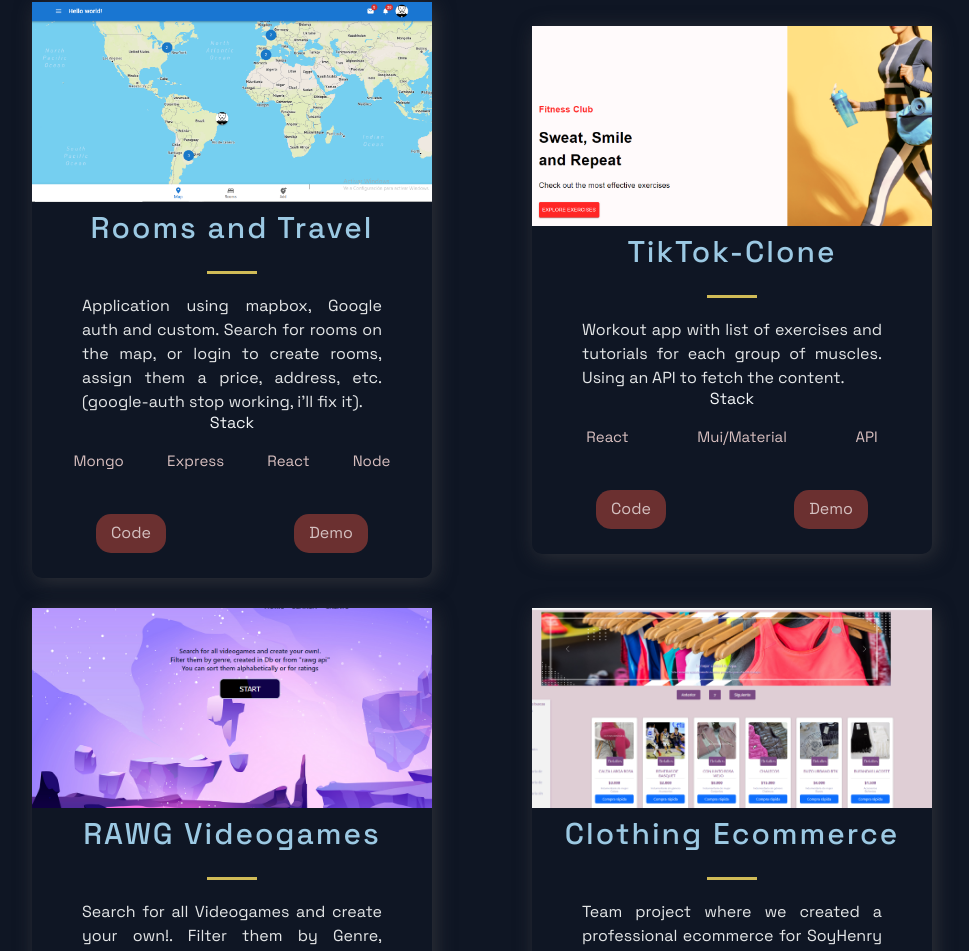
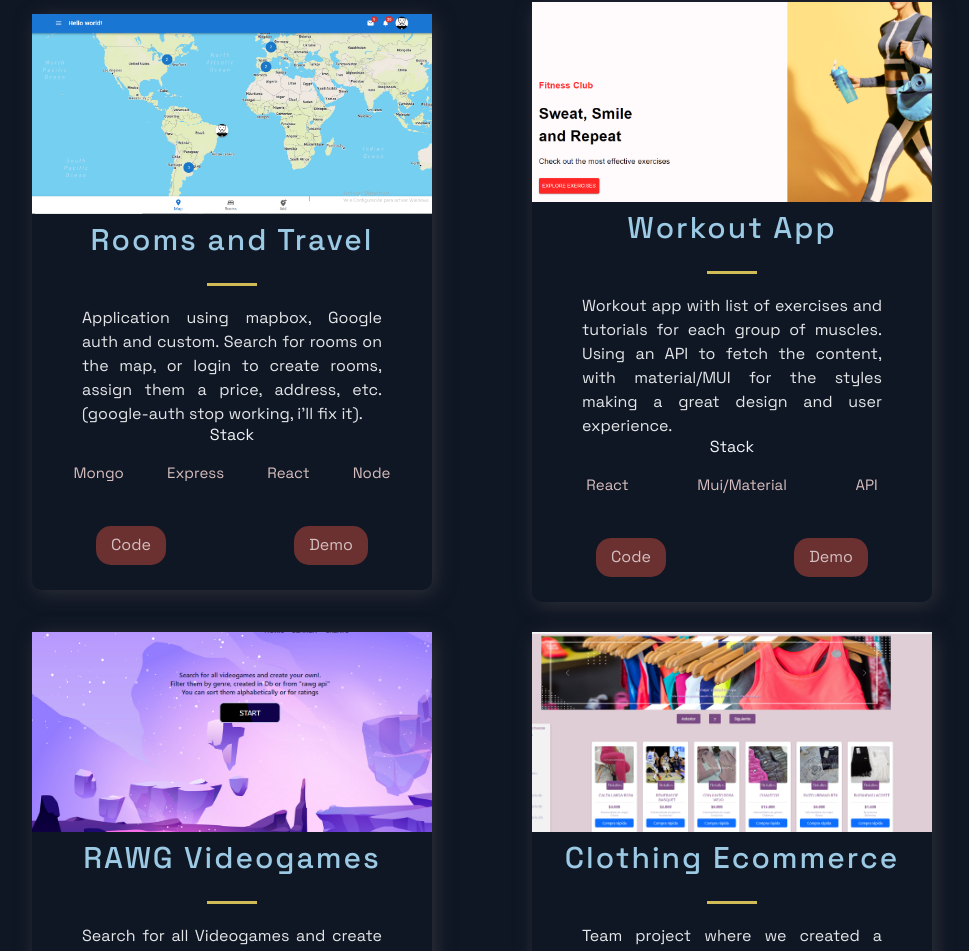
Before and after one commit to Uli-mgh/new-portfolio, a Next.js app: page / in a window 1280 px wide. Shown: the part 833-1784 px from the top of the page, without its empty margins (158-1127 px from the left). Built offline with nearby package versions, Linux system fonts and the light colour scheme.

Commit message:
project change

```diff
--- a/src/constants/constants.js
+++ b/src/constants/constants.js
@@ -10,9 +10,9 @@ export const projects = [
     id: 0,
   },
   {
-    title: "TikTok-Clone",
+    title: "Workout App",
     description:
-      "Workout app with list of exercises and tutorials for each group of muscles. Using an API to fetch the content.",
+      "Workout app with list of exercises and tutorials for each group of muscles. Using an API to fetch the content, with material/MUI for the styles making a great design and user experience.",
     image: "/images/1.png",
     tags: ["React", "Mui/Material", "API"],
     source: "https://tiktok-clone-uli-mgh.vercel.app",
```
